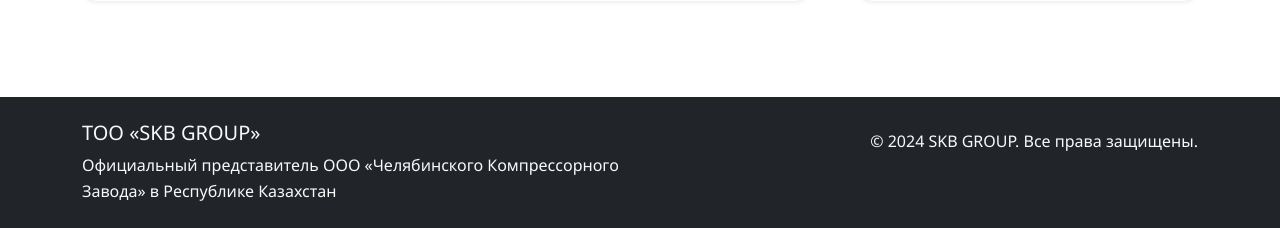
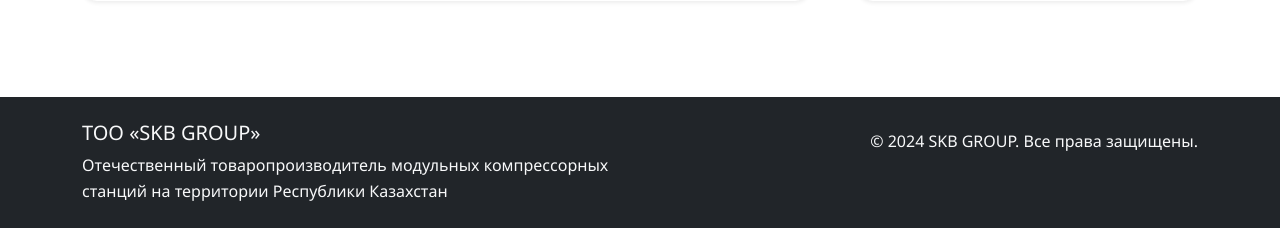
Before and after one commit to Askar-A-A/SKB_Group, a Flask app: page /contact in a window 1280 px wide. Shown: the part 1024-1252 px from the top of the page. Run offline with Flask 3, Linux system fonts and the light colour scheme.

Commit message:
minor changes

```diff
--- a/templates/base.html
+++ b/templates/base.html
@@ -75,7 +75,7 @@
             <div class="row">
                 <div class="col-md-6">
                     <h5>ТОО «SKB GROUP»</h5>
-                    <p class="mb-0">Официальный представитель ООО «Челябинского Компрессорного Завода» в Республике Казахстан</p>
+                    <p class="mb-0">Отечественный товаропроизводитель модульных компрессорных станций на территории Республики Казахстан</p>
                 </div>
                 <div class="col-md-6 text-md-end">
                     <p class="mb-0 mt-2">&copy; 2024 SKB GROUP. Все права защищены.</p>
```
